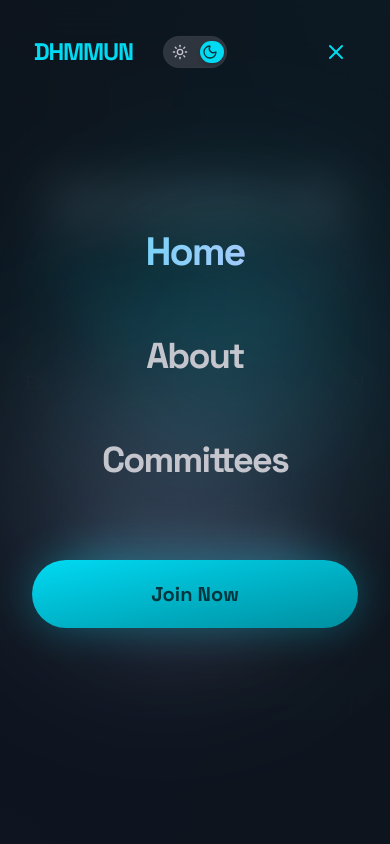
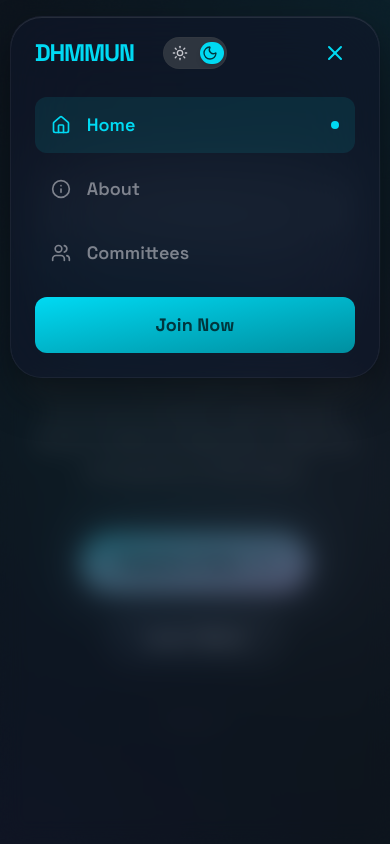
Before and after one commit to hakinexus/dhmmun, a React (Vite) app: page / in a window 390 px wide. Both pictures are taken after a click on the button 335 px from the left and 53 px from the top of the page. Shown: the top 844 px of the page. Built offline with nearby package versions, Linux system fonts and the light colour scheme.

Commit message:
feat(Navbar): Add icons and improve mobile navigation
Introduces icons for navigation links (Home, About, Committees) and adds a backdrop blur overlay for the mobile navigation menu. This enhances visual clarity and user experience on smaller screens.

```diff
--- a/src/components/Navbar.tsx
+++ b/src/components/Navbar.tsx
@@ -1,6 +1,6 @@
 import { useState, useEffect, useRef } from 'react';
 import { NavLink, useLocation, useNavigate } from 'react-router-dom';
-import { Menu, X, Moon, Sun } from 'lucide-react';
+import { Menu, X, Moon, Sun, Home, Info, Users } from 'lucide-react';
 import { AnimatePresence, motion, useScroll, useMotionValueEvent } from 'motion/react';
 import { useTheme } from '../context/ThemeContext';
 
@@ -95,14 +95,29 @@ export default function Navbar() {
   const mobileActiveLinkClass = "text-primary font-bold bg-primary/10 liquid-border";
 
   const navLinks = [
-    { name: 'Home', path: '/' },
-    { name: 'About', path: '/about' },
-    { name: 'Committees', path: '/committees' },
+    { name: 'Home', path: '/', icon: Home },
+    { name: 'About', path: '/about', icon: Info },
+    { name: 'Committees', path: '/committees', icon: Users },
   ];
 
   return (
     <>
+      {/* Background Blur Overlay for Mobile Nav */}
+      <AnimatePresence>
+        {isOpen && (
+          <motion.div
+            initial={{ opacity: 0 }}
+            animate={{ opacity: 1 }}
+            exit={{ opacity: 0 }}
+            transition={{ duration: 0.3 }}
+            className="fixed inset-0 z-40 bg-surface/60 backdrop-blur-md md:hidden"
+            onClick={() => setIsOpen(false)}
+          />
+        )}
+      </AnimatePresence>
+
       <motion.header
+        layout
         initial={{ y: 0, opacity: 1 }}
         animate={{
           y: isHidden ? -100 : 0,
@@ -112,15 +127,17 @@ export default function Navbar() {
           type: "spring",
           stiffness: 400,
           damping: 30,
-          opacity: { duration: 0.3 }
+          opacity: { duration: 0.3 },
+          layout: { type: "spring", bounce: 0, duration: 0.4 }
         }}
-        className={`fixed top-0 left-0 right-0 z-50 flex justify-between items-center px-6 md:px-10 py-4 rounded-full mt-4 md:mt-6 mx-auto w-[95%] md:w-[90%] max-w-6xl transition-colors duration-500 ${isOpen ? 'bg-transparent border-transparent shadow-none' : 'backdrop-blur-2xl'}`}
-        style={!isOpen ? {
+        className={`fixed top-0 left-0 right-0 z-50 flex flex-col px-6 md:px-10 py-4 mt-4 md:mt-6 mx-auto w-[95%] md:w-[90%] max-w-6xl backdrop-blur-2xl overflow-hidden ${isOpen ? 'rounded-[2rem]' : 'rounded-full'}`}
+        style={{
           backgroundColor: 'var(--nav-bg)',
           boxShadow: 'var(--nav-shadow)',
           border: '1px solid var(--nav-border)'
-        } : {}}
+        }}
       >
+        <div className="flex justify-between items-center w-full">
           <div className="text-2xl font-black tracking-tighter text-primary font-headline w-1/3 md:w-auto">
             DHMMUN
           </div>
@@ -176,70 +193,89 @@ export default function Navbar() {
           {/* Mobile Menu Toggle */}
           <button
             ref={buttonRef}
-            className="md:hidden p-2 text-primary hover:bg-primary/10 rounded-full transition-colors active:scale-95"
+            className="md:hidden p-2 text-primary hover:bg-primary/10 rounded-full transition-colors active:scale-95 relative w-10 h-10 flex items-center justify-center"
             onClick={() => setIsOpen(!isOpen)}
-            aria-label="Toggle Menu"
+            aria-expanded={isOpen}
+            aria-label={isOpen ? "Close menu" : "Open menu"}
           >
-            {isOpen ? <X className="w-6 h-6" /> : <Menu className="w-6 h-6" />}
+            <AnimatePresence mode="wait">
+              {isOpen ? (
+                <motion.div
+                  key="close"
+                  initial={{ opacity: 0, rotate: -90 }}
+                  animate={{ opacity: 1, rotate: 0 }}
+                  exit={{ opacity: 0, rotate: 90 }}
+                  transition={{ duration: 0.2 }}
+                  className="absolute"
+                >
+                  <X className="w-6 h-6" />
+                </motion.div>
+              ) : (
+                <motion.div
+                  key="menu"
+                  initial={{ opacity: 0, rotate: 90 }}
+                  animate={{ opacity: 1, rotate: 0 }}
+                  exit={{ opacity: 0, rotate: -90 }}
+                  transition={{ duration: 0.2 }}
+                  className="absolute"
+                >
+                  <Menu className="w-6 h-6" />
+                </motion.div>
+              )}
+            </AnimatePresence>
           </button>
         </div>
-      </motion.header>
+        </div>
 
-      {/* Mobile Full-Screen Menu */}
+        {/* Mobile Navigation Links */}
         <AnimatePresence>
           {isOpen && (
             <motion.div
-            initial={{ opacity: 0, backdropFilter: "blur(0px)" }}
-            animate={{ opacity: 1, backdropFilter: "blur(24px)" }}
-            exit={{ opacity: 0, backdropFilter: "blur(0px)" }}
-            transition={{ duration: 0.5, ease: [0.22, 1, 0.36, 1] }}
-            className="fixed inset-0 z-40 flex flex-col justify-center items-center md:hidden bg-surface/80"
+              initial={{ opacity: 0, height: 0 }}
+              animate={{ opacity: 1, height: 'auto' }}
+              exit={{ opacity: 0, height: 0 }}
+              transition={{ duration: 0.3 }}
+              className="md:hidden flex flex-col gap-2 w-full overflow-hidden"
             >
-            {/* Decorative background elements */}
-            <div className="absolute top-1/4 left-1/4 w-64 h-64 bg-primary/20 rounded-full blur-[80px] mix-blend-screen pointer-events-none"></div>
-            <div className="absolute bottom-1/4 right-1/4 w-64 h-64 bg-secondary/20 rounded-full blur-[80px] mix-blend-screen pointer-events-none"></div>
-
-            <div className="flex flex-col items-center gap-8 w-full px-8 relative z-10">
-              {navLinks.map((link, i) => (
-                <motion.div
+              <div className="pt-6 pb-2 flex flex-col gap-2">
+                {navLinks.map((link) => {
+                  const isActive = location.pathname === link.path;
+                  const Icon = link.icon;
+                  return (
+                    <NavLink
                       key={link.name}
-                  initial={{ opacity: 0, y: 40 }}
-                  animate={{ opacity: 1, y: 0 }}
-                  exit={{ opacity: 0, y: 20 }}
-                  transition={{ duration: 0.5, delay: i * 0.1, ease: [0.22, 1, 0.36, 1] }}
-                  className="w-full"
-                >
-                  <NavLink
                       to={link.path}
                       onClick={() => setIsOpen(false)}
-                    className={({ isActive }) => `block w-full text-center py-4 text-4xl font-headline font-black tracking-tighter transition-all duration-300 active:scale-95 ${isActive ? 'text-transparent bg-clip-text bg-gradient-to-r from-primary to-secondary scale-110 active:scale-100' : 'text-on-surface-variant hover:text-on-surface'}`}
+                      className={`flex items-center justify-between px-4 py-3.5 rounded-xl transition-all duration-300 active:scale-95 ${
+                        isActive
+                          ? 'bg-primary/10 text-on-surface opacity-100'
+                          : 'text-on-surface-variant opacity-60 hover:opacity-100 hover:bg-surface-container'
+                      }`}
                     >
-                    {link.name}
+                      <div className="flex items-center gap-4">
+                        <Icon className={`w-5 h-5 ${isActive ? 'text-primary' : ''}`} />
+                        <span className={`font-headline font-semibold text-lg ${isActive ? 'text-primary' : ''}`}>{link.name}</span>
+                      </div>
+                      {isActive && (
+                        <div className="w-2 h-2 rounded-full bg-primary" />
+                      )}
                     </NavLink>
-                </motion.div>
-              ))}
-
-              <motion.div
-                initial={{ opacity: 0, y: 40 }}
-                animate={{ opacity: 1, y: 0 }}
-                exit={{ opacity: 0, y: 20 }}
-                transition={{ duration: 0.5, delay: navLinks.length * 0.1, ease: [0.22, 1, 0.36, 1] }}
-                className="w-full mt-8"
-              >
+                  );
+                })}
                 <button
                   onClick={() => {
                     setIsOpen(false);
                     navigate('/registration');
                   }}
-                  className="w-full bg-gradient-to-br from-primary to-on-primary-container text-on-primary font-bold px-8 py-5 rounded-full active:scale-95 transition-transform font-headline text-xl shadow-[0_0_40px_rgba(0,218,243,0.3)]"
+                  className="mt-2 w-full bg-gradient-to-br from-primary to-on-primary-container text-on-primary font-bold px-4 py-3.5 rounded-xl active:scale-95 transition-transform font-headline text-lg"
                 >
                   Join Now
                 </button>
-              </motion.div>
               </div>
             </motion.div>
           )}
         </AnimatePresence>
+      </motion.header>
     </>
   );
 }
```
Lines whose indentation alone changed are shown as unchanged.
